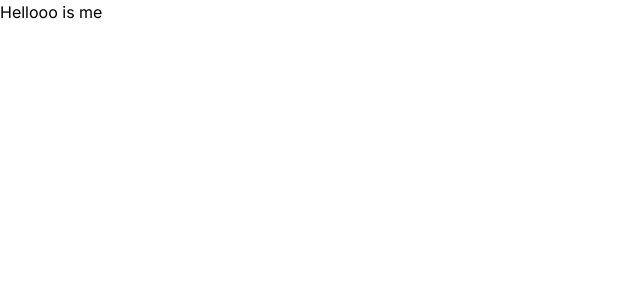
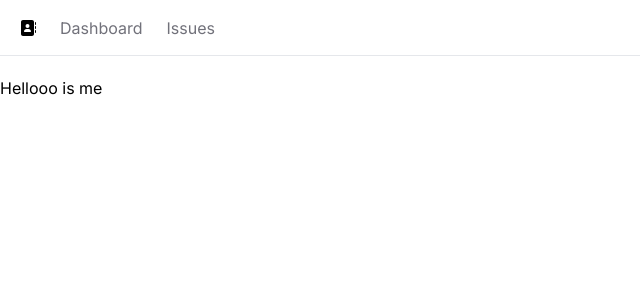
Before and after one commit to wanghatyai/issues-demo, a Next.js app: page / in a window 1280 px wide. Shown: the top 300 px of the page, without its empty margins (0-640 px from the left). Built offline with nearby package versions, Linux system fonts and the light colour scheme.

Commit message:
Build the navbar

```diff
--- /dev/null
+++ b/app/NavBar.tsx
@@ -0,0 +1,25 @@
+import Link from 'next/link'
+import React from 'react'
+import { FaAddressBook } from "react-icons/fa6";
+
+const NavBar = () => {
+    const links = [
+        { label: 'Dashboard', href: '/' },
+        { label: 'Issues', href: '/issues' },
+    ]
+
+  return (
+    <nav className='flex space-x-6 border-b mb-5 px-5 h-14 items-center'>
+        <Link href="/"><FaAddressBook /></Link>
+        <ul className='flex space-x-6'>
+            {links.map(link => <Link
+                key={link.href}
+                className='text-zinc-500 hover:text-zinc-800 transition-colors'
+                href={link.href}>{link.label}</Link>)}
+
+        </ul>
+    </nav>
+  )
+}
+
+export default NavBar
--- a/app/layout.tsx
+++ b/app/layout.tsx
@@ -1,6 +1,7 @@
 import type { Metadata } from "next";
 import { Inter } from "next/font/google";
 import "./globals.css";
+import NavBar from "./NavBar";
 
 const inter = Inter({ subsets: ["latin"] });
 
@@ -16,7 +17,12 @@
 }>) {
   return (
     <html lang="en">
-      <body className={inter.className}>{children}</body>
+      <body className={inter.className}>
+        <NavBar />
+        <main>
+          {children}
+        </main>
+      </body>
     </html>
   );
 }
```
Also changed, not shown: package.json (+5 -4 lines), 1 other file (tests, documents, lock files or other folders).
